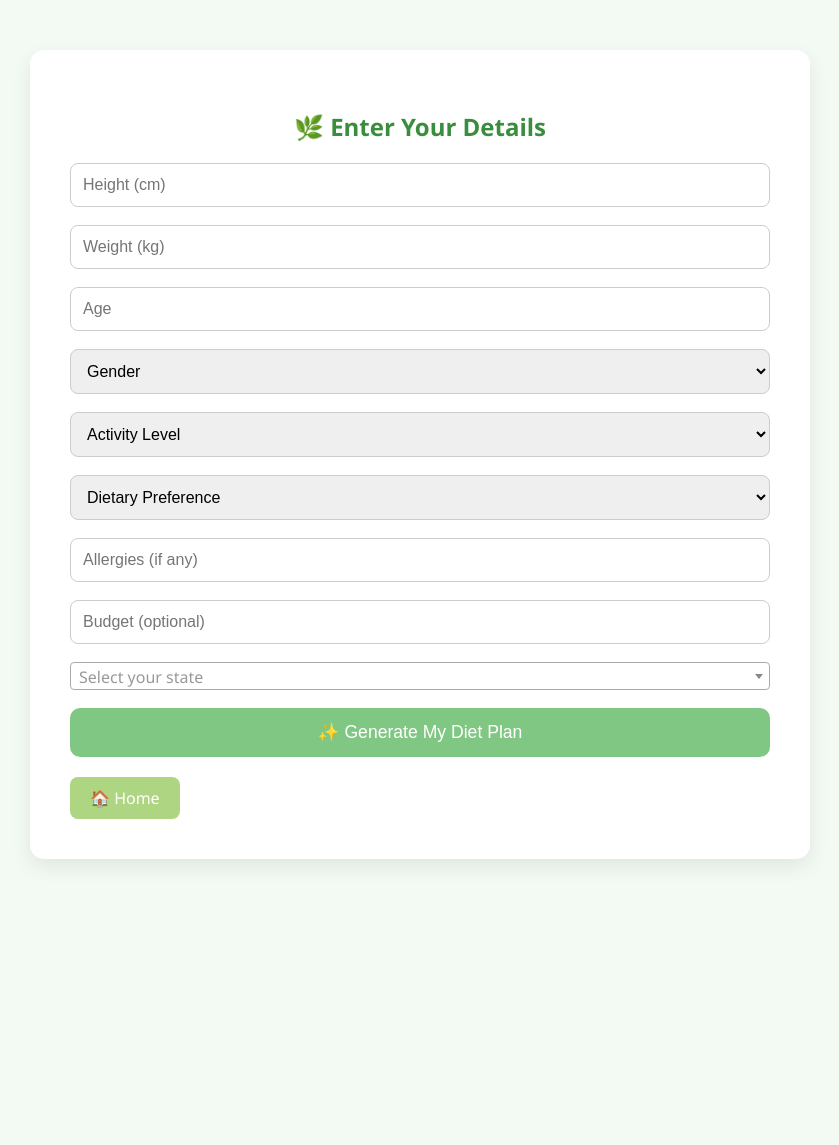
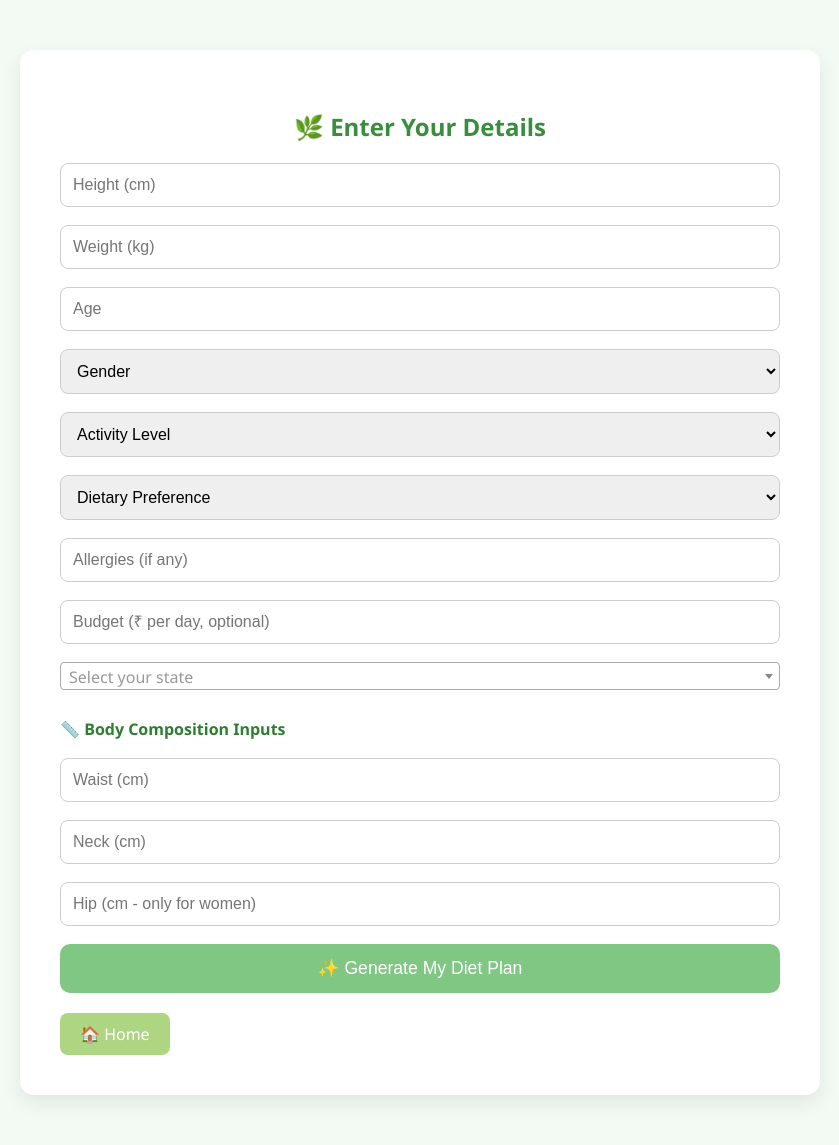
Before and after one commit to bhondu-baingan/ai-diet-app, a Flask app: page /form in a window 1280 px wide. Shown: the whole page, without its empty margins (220-1059 px from the left). Before the commit the page ends 863 px from the top, so only its background shows below. Run offline with Flask 3, Linux system fonts and the light colour scheme; some libraries are stand-ins or nearby versions.

Commit message:
Update form.html

```diff
--- a/templates/form.html
+++ b/templates/form.html
@@ -8,7 +8,7 @@
 <style>
     body { font-family: 'Segoe UI', sans-serif; background: #f3faf3; margin:0; padding:0;}
     .container {
-        max-width: 700px;
+        max-width: 720px;
         margin: 50px auto;
         padding: 40px;
         background: #fff;
@@ -40,6 +40,7 @@
         margin-top: 20px;
     }
     .home-btn:hover { background: #9ccc65; }
+    .section-title { font-weight: bold; margin-top: 10px; color:#2e7d32; }
 </style>
 </head>
 <body>
@@ -64,7 +65,6 @@
                 <option value="Active">💪 Active</option>
             </select>
 
-            <!-- Diet Preference Dropdown -->
             <select name="preference" required>
                 <option value="">Dietary Preference</option>
                 <option value="Vegetarian">🥦 Vegetarian</option>
@@ -74,9 +74,9 @@
             </select>
 
             <input type="text" name="allergy" placeholder="Allergies (if any)">
-            <input type="text" name="budget" placeholder="Budget (optional)">
+            <input type="text" name="budget" placeholder="Budget (₹ per day, optional)">
 
-            <!-- Indian States Dropdown with search -->
+            <!-- State Dropdown -->
             <select class="state-select" name="region" required>
                 <option value="">Select Your State</option>
                 <option value="Delhi">Delhi</option>
@@ -104,6 +104,11 @@
                 <option value="Other">Other</option>
             </select>
 
+            <div class="section-title">📏 Body Composition Inputs</div>
+            <input type="number" name="waist" placeholder="Waist (cm)" required>
+            <input type="number" name="neck" placeholder="Neck (cm)" required>
+            <input type="number" name="hip" placeholder="Hip (cm - only for women)">
+
             <button type="submit">✨ Generate My Diet Plan</button>
         </form>
         <a href="/" class="home-btn">🏠 Home</a>
```
